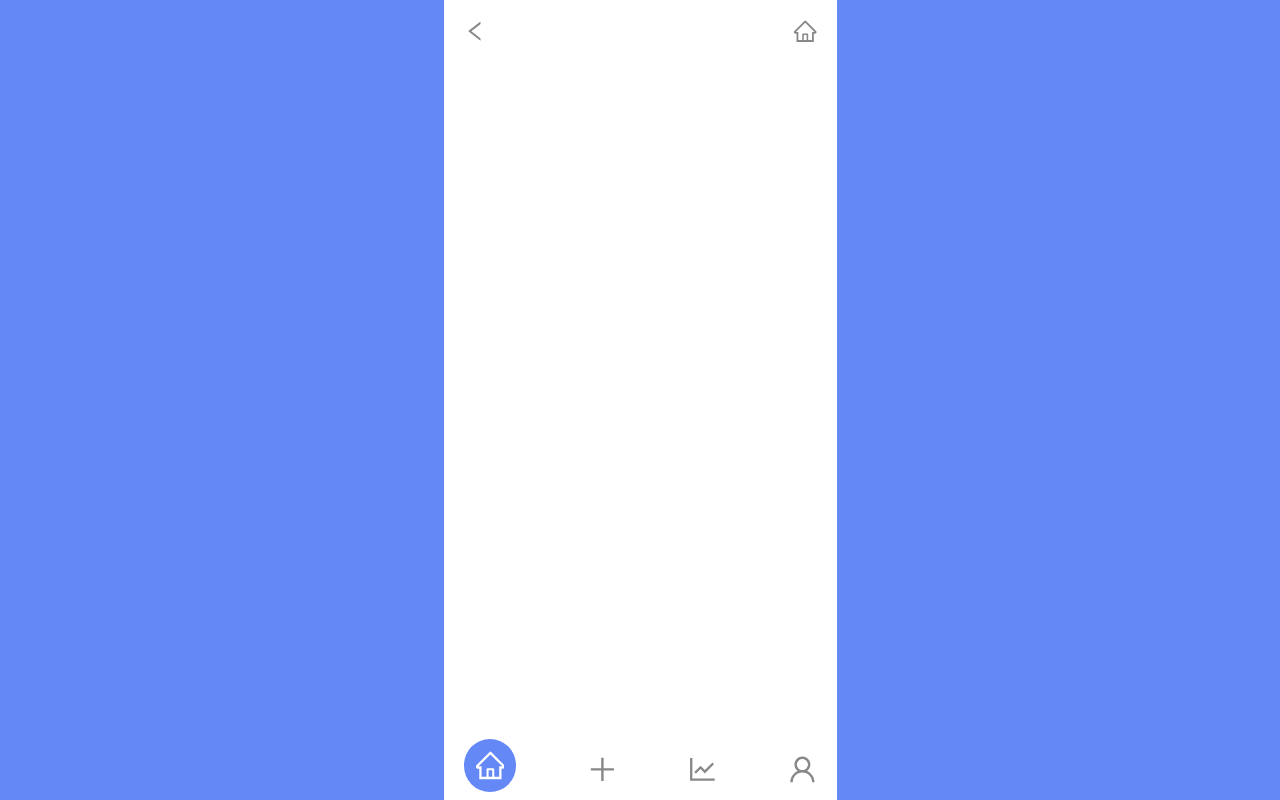
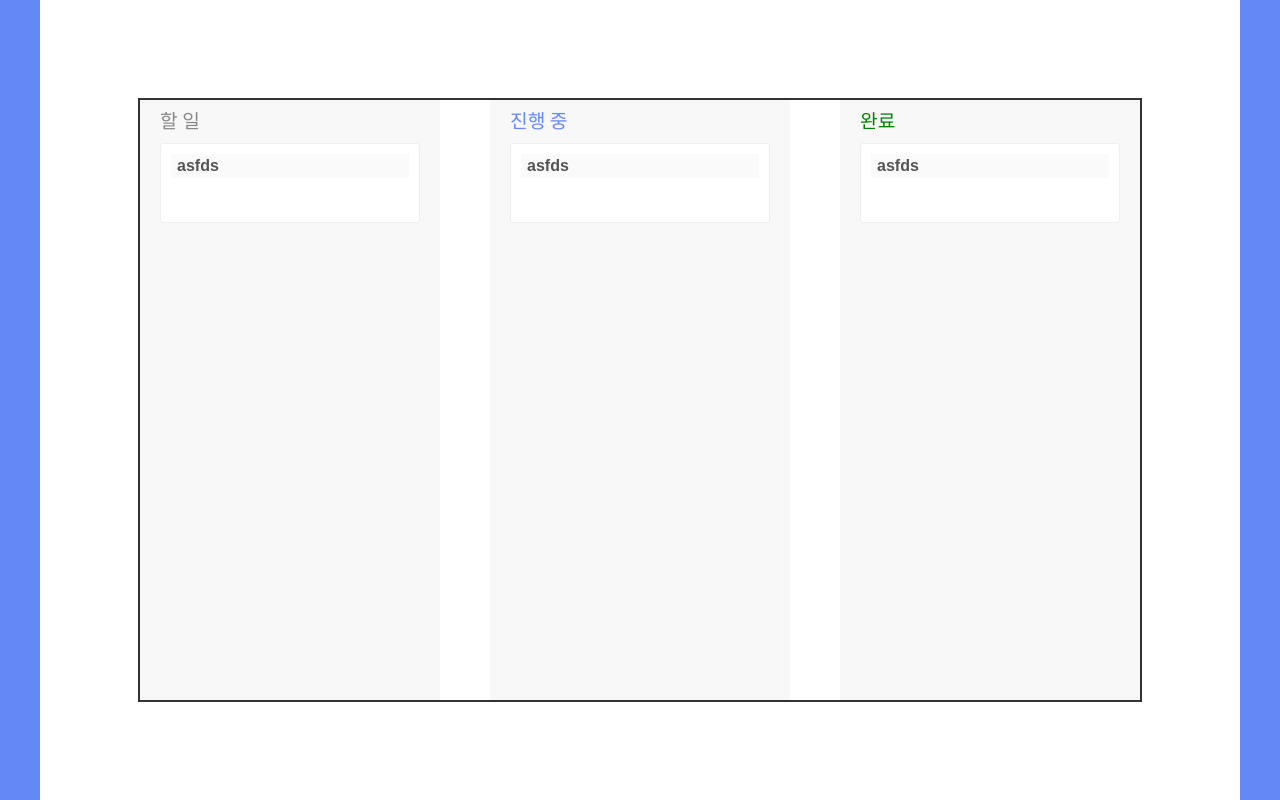
Before and after one commit to helloworld442/Team-Collaboration-Tool, a React (Vite) app: page / in a window 1280 px wide. Built offline with nearby package versions, Linux system fonts and the light colour scheme.

Commit message:
first commit

```diff
--- /dev/null
+++ b/src/components/atom/Input/Input.js
@@ -0,0 +1,12 @@
+import { styled } from "styled-components";
+
+export const TodoInput = styled.input`
+  width: 100%;
+  height: 24px;
+  padding: 6px;
+  box-sizing: border-box;
+  border: none;
+  outline: none;
+  font-size: 1rem;
+  font-weight: bold;
+`;
--- /dev/null
+++ b/src/components/atom/Text/Text.js
@@ -0,0 +1,29 @@
+import { css, styled } from "styled-components";
+
+export const TodoTitleText = styled.h4`
+  font-size: 1.2rem;
+  font-weight: bold;
+  margin: 12px 0;
+
+  ${(props) =>
+    props.label === "todo" &&
+    css`
+      color: #888;
+    `};
+
+  ${(props) =>
+    props.label === "work" &&
+    css`
+      color: ${(props) => props.theme.baseColor};
+    `};
+
+  ${(props) =>
+    props.label === "done" &&
+    css`
+      color: green;
+    `}
+`;
+
+export const TodoSelectText = styled.span``;
+
+export const TodoUpdateText = styled.span``;
--- /dev/null
+++ b/src/components/molecules/TextField/TextField.jsx
@@ -0,0 +1,24 @@
+import { styled } from "styled-components";
+import { TodoInput } from "../../atom/Input/Input";
+import { TodoUpdateText } from "../../atom/Text/Text";
+
+const TextField = () => {
+  return (
+    <TextFieldStyle>
+      <TodoInput type="text" name="title" disabled={true} value="asfds" />
+      <TodoUpdateText></TodoUpdateText>
+    </TextFieldStyle>
+  );
+};
+
+const TextFieldStyle = styled.li`
+  width: 100%;
+  height: 80px;
+  padding: 10px;
+  border: 1.5px solid #eee;
+  border-radius: 3px;
+  background: #fff;
+  box-sizing: border-box;
+`;
+
+export default TextField;
--- /dev/null
+++ b/src/components/organisms/TodoListOrganism.jsx
@@ -0,0 +1,28 @@
+import { styled } from "styled-components";
+import { TodoTitleText } from "../atom/Text/Text";
+import TextField from "../molecules/TextField/TextField";
+
+const TodoListOrganism = ({ label, todos }) => {
+  const labelDict = {
+    todo: "할 일",
+    work: "진행 중",
+    done: "완료",
+  };
+
+  return (
+    <TodoListOrganismStyle>
+      <TodoTitleText label={label}>{labelDict[label]}</TodoTitleText>
+      <TextField />
+    </TodoListOrganismStyle>
+  );
+};
+
+const TodoListOrganismStyle = styled.ul`
+  width: 300px;
+  height: 100%;
+  padding: 0 20px;
+  box-sizing: border-box;
+  background: #f8f8f8;
+`;
+
+export default TodoListOrganism;
--- /dev/null
+++ b/src/components/templates/MainTemplate.jsx
@@ -0,0 +1,36 @@
+import { styled } from "styled-components";
+import TodoListOrganism from "../organisms/TodoListOrganism";
+
+const MainTemplate = () => {
+  return (
+    <MainLayout>
+      <MainRow>
+        <TodoListOrganism label="todo" />
+        <TodoListOrganism label="work" />
+        <TodoListOrganism label="done" />
+      </MainRow>
+    </MainLayout>
+  );
+};
+
+const MainLayout = styled.div`
+  width: 1200px;
+  height: 800px;
+  margin: 0 auto;
+  background: #fff;
+`;
+
+const MainRow = styled.div`
+  position: relative;
+  top: 50%;
+  left: 50%;
+  width: 1000px;
+  height: 600px;
+  border: 2px solid #333;
+  transform: translate(-50%, -50%);
+  display: flex;
+  flex-direction: row;
+  justify-content: space-between;
+`;
+
+export default MainTemplate;
--- a/src/layout/Layout.jsx
+++ b/src/layout/Layout.jsx
@@ -1,9 +1,8 @@
 import styled from "styled-components";
 
 const Layout = styled.div`
-  position: relative;
-  width: 393px;
-  height: 100vh;
+  width: 1200px;
+  height: 800px;
   margin: 0 auto;
   background: #fff;
 `;
--- a/src/layout/footer/footer.component.jsx
+++ /dev/null
@@ -1,48 +0,0 @@
-import { useLayoutEffect, useState } from "react";
-import { useLocation } from "react-router-dom";
-import {
-  HomeOutlined,
-  LineChartOutlined,
-  PlusOutlined,
-  UserOutlined,
-} from "@ant-design/icons";
-import { FooterNav, FooterLink } from "./footer.style";
-
-const Footer = () => {
-  const { pathname } = useLocation();
-  const [active, setActive] = useState(0);
-
-  useLayoutEffect(() => {
-    switch (pathname) {
-      case "/":
-        return setActive(0);
-      case "/write":
-        return setActive(1);
-      case "/chart":
-        return setActive(2);
-      case "/login":
-        return setActive(3);
-      case "/register":
-        return setActive(3);
-    }
-  }, []);
-
-  return (
-    <FooterNav>
-      <FooterLink to="/" data-testid="home">
-        <HomeOutlined className={active === 0 ? "active" : ""} />
-      </FooterLink>
-      <FooterLink to="/write" data-testid="write">
-        <PlusOutlined className={active === 1 ? "active" : ""} />
-      </FooterLink>
-      <FooterLink to="/chart" data-testid="chart">
-        <LineChartOutlined className={active === 2 ? "active" : ""} />
-      </FooterLink>
-      <FooterLink to="/login" data-testid="login">
-        <UserOutlined className={active === 3 ? "active" : ""} />
-      </FooterLink>
-    </FooterNav>
-  );
-};
-
-export default Footer;
--- a/src/layout/footer/footer.style.js
+++ /dev/null
@@ -1,26 +0,0 @@
-import { Link } from "react-router-dom";
-import styled from "styled-components";
-
-export const FooterNav = styled.nav`
-  position: absolute;
-  bottom: 0;
-  left: 0;
-  width: 100%;
-  padding: 0 20px;
-  box-sizing: border-box;
-  display: flex;
-  justify-content: space-between;
-  align-items: center;
-`;
-
-export const FooterLink = styled(Link)`
-  font-size: 1.8rem;
-  color: #888;
-  .active {
-    padding: 12px;
-    margin-bottom: 8px;
-    border-radius: 100%;
-    color: #fff;
-    background: ${(props) => props.theme.baseColor};
-  }
-`;
--- a/src/layout/header/header.component.jsx
+++ /dev/null
@@ -1,24 +0,0 @@
-import { useNavigate } from "react-router-dom";
-import { HeaderNav, HeaderNavText } from "./header.style";
-import { HomeOutlined, LeftOutlined } from "@ant-design/icons";
-
-const Header = () => {
-  const navigateTo = useNavigate();
-
-  const goBackButton = () => navigateTo(-1);
-
-  const goHomeButton = () => navigateTo("/");
-
-  return (
-    <HeaderNav>
-      <HeaderNavText data-testid="left" onClick={goBackButton}>
-        <LeftOutlined />
-      </HeaderNavText>
-      <HeaderNavText data-testid="right" onClick={goHomeButton}>
-        <HomeOutlined />
-      </HeaderNavText>
-    </HeaderNav>
-  );
-};
-
-export default Header;
--- a/src/layout/header/header.style.js
+++ /dev/null
@@ -1,18 +0,0 @@
-import styled from "styled-components";
-
-export const HeaderNav = styled.nav`
-  width: 100%;
-  padding: 20px;
-  box-sizing: border-box;
-  display: flex;
-  justify-content: space-between;
-  align-items: center;
-`;
-
-export const HeaderNavText = styled.span`
-  font-size: 1.4rem;
-  color: #888;
-  &:hover {
-    color: ${(props) => props.theme.baseColor};
-  }
-`;
--- a/src/pages/Home.jsx
+++ b/src/pages/Home.jsx
@@ -1,12 +1,10 @@
+import MainTemplate from "../components/templates/MainTemplate";
 import Layout from "../layout/Layout";
-import Footer from "../layout/footer/footer.component";
-import Header from "../layout/header/header.component";
 
 const Home = () => {
   return (
     <Layout>
-      <Header />
-      <Footer />
+      <MainTemplate />
     </Layout>
   );
 };
```
